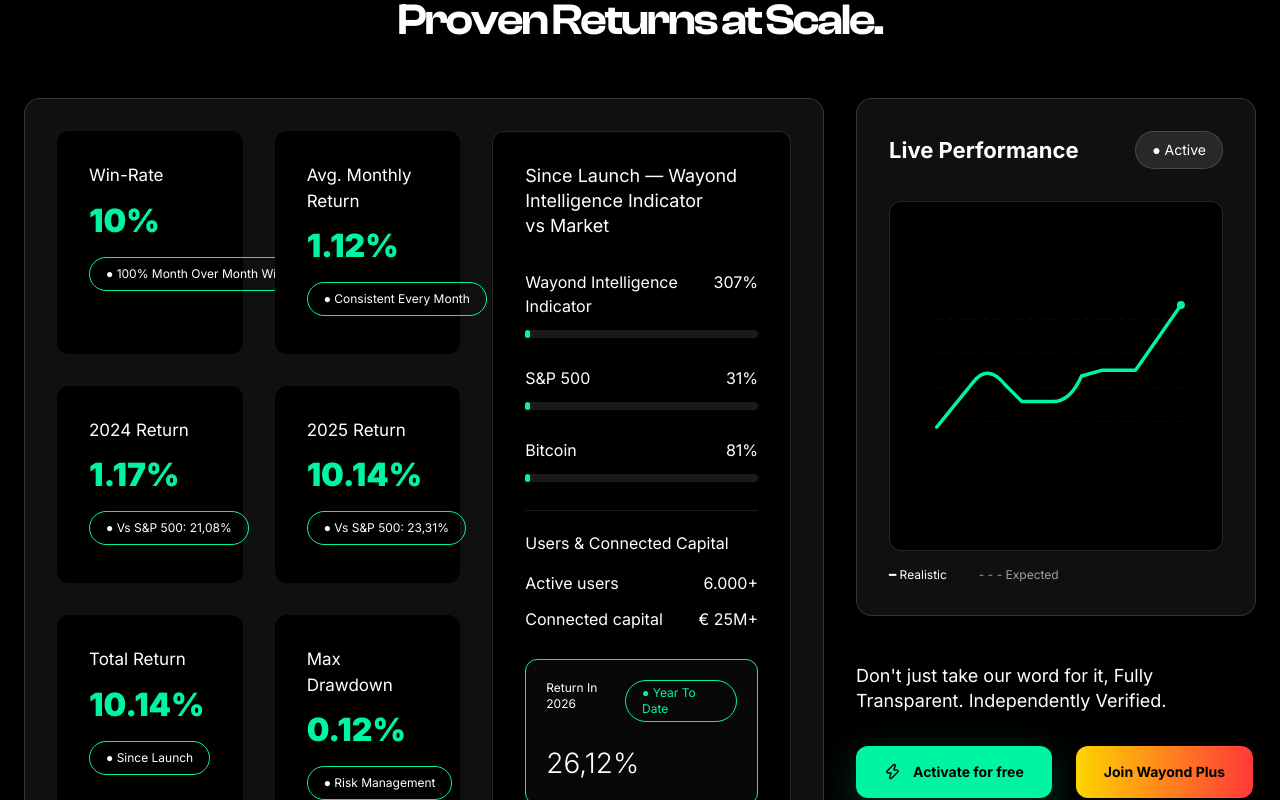
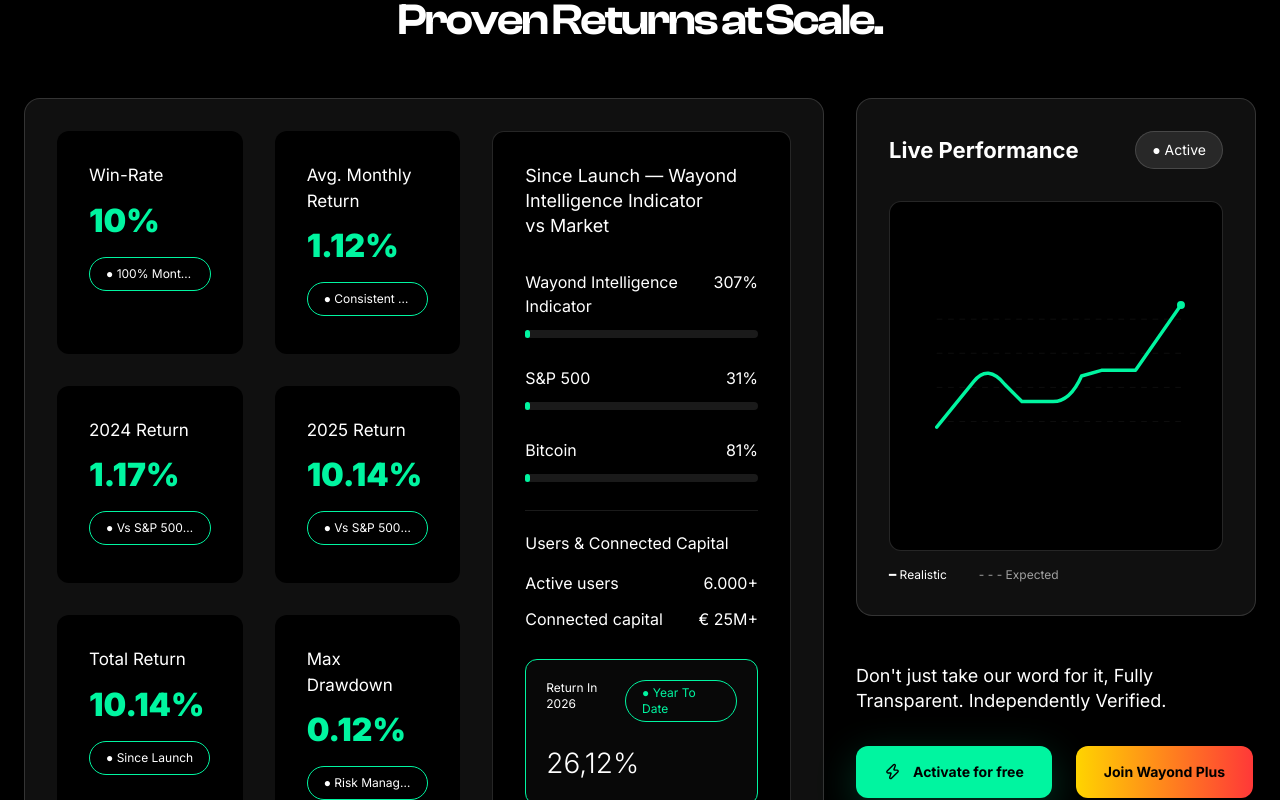
Before and after one commit to fonbal104/wayond-intelligence-trader, a Next.js app: page / in a window 1280 px wide. Shown: the part 960-1760 px from the top of the page. Built offline with nearby package versions, Linux system fonts and the light colour scheme.

Commit message:
Fix performance badge spacing

```diff
--- a/src/sections/PerformanceSection.tsx
+++ b/src/sections/PerformanceSection.tsx
@@ -35,17 +35,17 @@
         <div className="grid gap-8 xl:grid-cols-[2fr_1fr]">
           <div className="rounded-2xl border border-white/15 bg-[#101010] p-8">
             <div className="grid gap-8 lg:grid-cols-[1.35fr_1fr]">
-              <div className="grid gap-8 sm:grid-cols-2">
+              <div className="grid gap-8 xl:grid-cols-2">
                 {stats.map(([label, value, note]) => (
-                  <div key={label} className="rounded-xl bg-black p-8">
+                  <div key={label} className="min-w-0 rounded-xl bg-black p-8">
                     <p className="text-[17px] text-white">{label}</p>
 
                     <h3 className="mt-4 text-[32px] font-black leading-none text-[#00F5A0]">
                       {value}
                     </h3>
 
-                    <div className="mt-5 inline-flex whitespace-nowrap rounded-full border border-[#00F5A0] px-4 py-2 text-xs text-white">
-                      ● {note}
+                    <div className="mt-5 inline-flex max-w-full items-center whitespace-nowrap rounded-full border border-[#00F5A0] px-4 py-2 text-xs text-white">
+                      <span className="truncate">● {note}</span>
                     </div>
                   </div>
                 ))}
```
